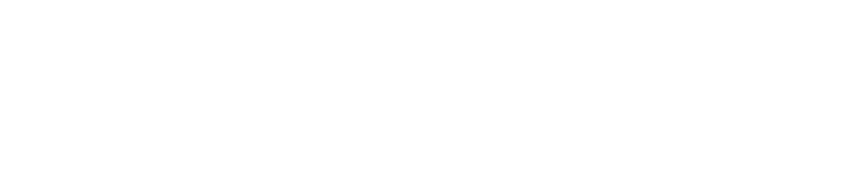
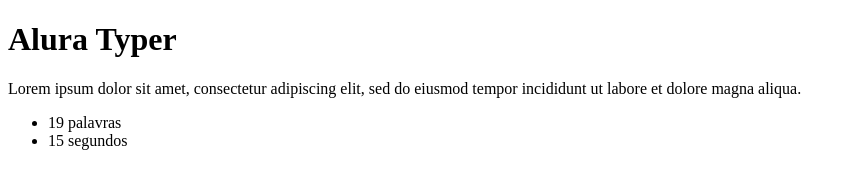
Before and after one commit to tchavess/formacao-front-end-alura, a plain HTML site: page jQuery/alura-typer/public/principal.html in a window 1280 px wide. Shown: the whole page, without its empty margins (0-856 px from the left). Drawn offline with Linux system fonts and the light colour scheme.

Commit message:
Usando jQuery para dinamizar a contagem de palavras na frase

```diff
--- a/jQuery/alura-typer/public/principal.html
+++ b/jQuery/alura-typer/public/principal.html
@@ -6,5 +6,14 @@
 </head>
 <body>
     <!-- Seja bem vindo ao curso de jQuery :) -->
+    <h1>Alura Typer</h1>
+    <p class="frase">Lorem ipsum dolor sit amet, consectetur adipiscing elit, sed do eiusmod tempor incididunt ut labore et dolore magna aliqua.</p>
+
+    <ul class="informacoes">
+        <li><span id="tamanho-frase">19</span> palavras</li>
+        <li>15 segundos</li>
+    </ul>
 </body>
+<script src="js/jquery.js"></script>
+<script src="js/main.js"></script>
 </html>
```
